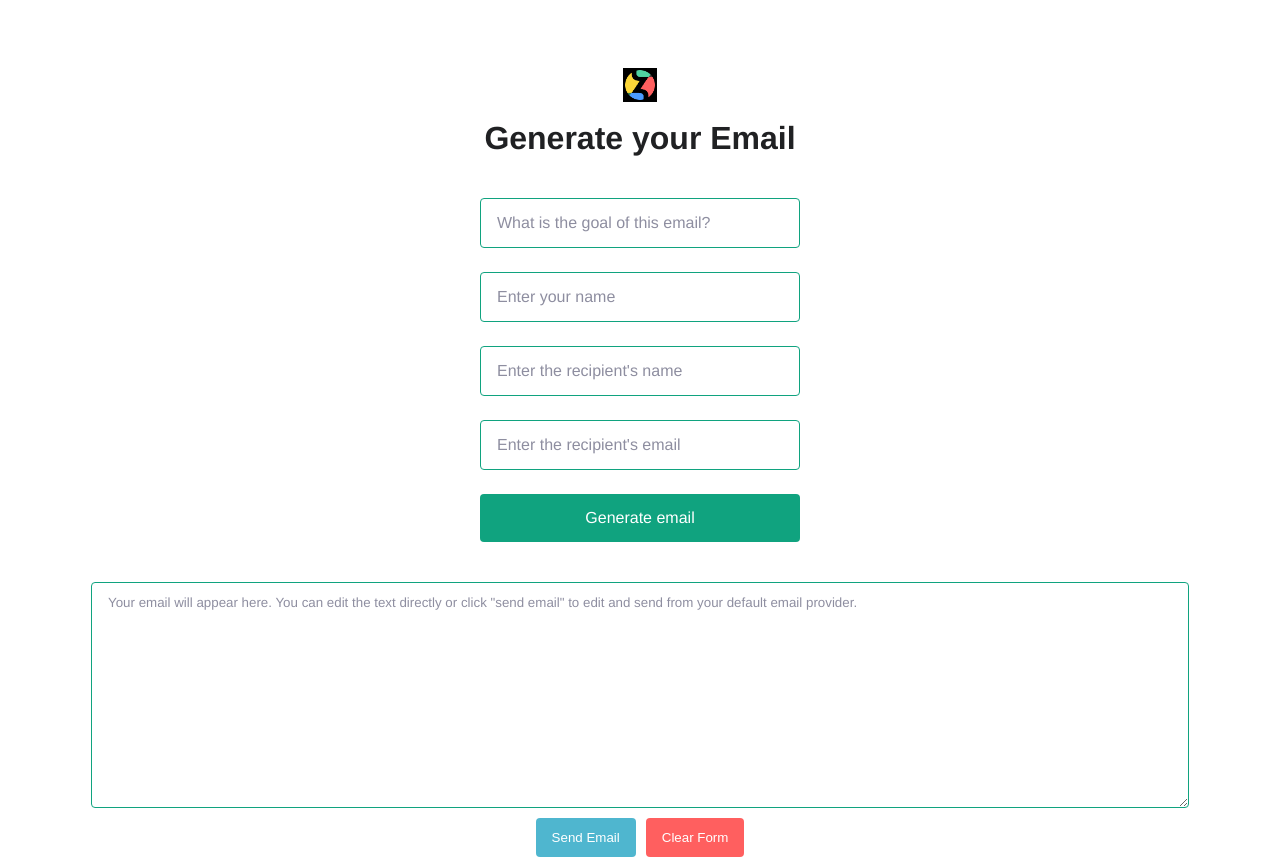
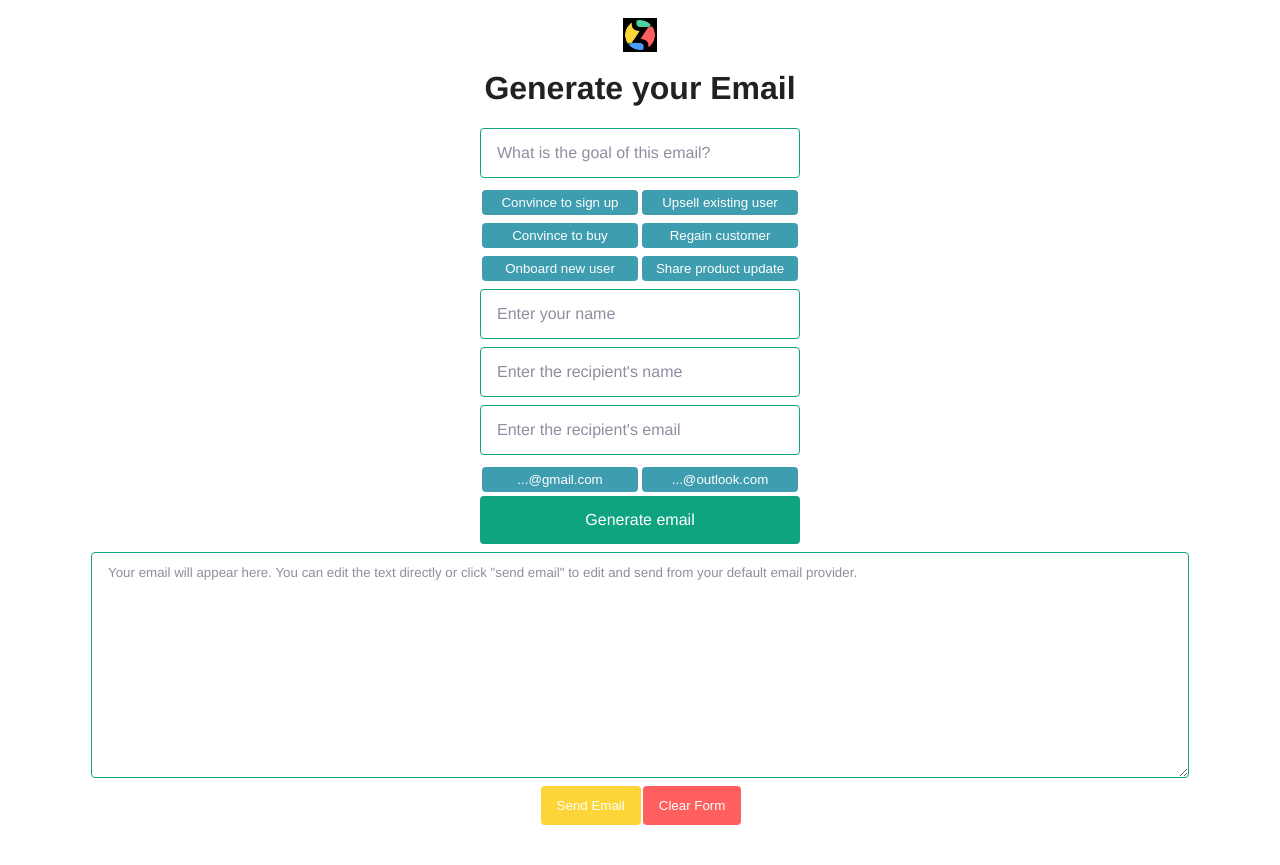
Before and after one commit to lst68868/recommender, a Next.js app: page / in a window 1280 px wide. After the commit the page ends 833 px from the top, so only its background shows below. Built offline with nearby package versions, Linux system fonts and the light colour scheme; a web font is replaced by a local one.

Commit message:
fixed button spacing/color

```diff
--- a/pages/index.js
+++ b/pages/index.js
@@ -18,6 +18,14 @@ export default function Home() {
   const [subjectLine, setSubjectLine] = useState("Hello From ZooTools");
   const [result, setResult] = useState("");
   const [loading, setLoading] = useState(false);
+
+  function addToEmailGoal(textToAdd) {
+    setEmailGoal(emailGoal + " " + textToAdd);
+  }
+
+  function addToRecipientEmail(textToAdd) {
+    setRecipientEmail(recipientEmail + textToAdd);
+  }
 
   async function onSubmit(event) {
     event.preventDefault();
@@ -68,6 +76,76 @@ export default function Home() {
             value={emailGoal}
             onChange={(e) => setEmailGoal(e.target.value)}
           />
+          <div className={styles.buttonRowContainer}>
+            <div className={styles.buttonRow}>
+              <button
+                type="button"
+                className={styles.mailButton}
+                onClick={() =>
+                  addToEmailGoal(
+                    "Convince the recipient to sign up for Zootools."
+                  )
+                }
+              >
+                Convince to sign up
+              </button>
+              <button
+                type="button"
+                className={styles.mailButton}
+                onClick={() =>
+                  addToEmailGoal(
+                    "I'm trying to upsell an existing ZooTools user."
+                  )
+                }
+              >
+                Upsell existing user
+              </button>
+            </div>
+            <div className={styles.buttonRow}>
+              <button
+                type="button"
+                className={styles.mailButton}
+                onClick={() =>
+                  addToEmailGoal(
+                    "Convince the recipient to buy a ZooTools product."
+                  )
+                }
+              >
+                Convince to buy
+              </button>
+              <button
+                type="button"
+                className={styles.mailButton}
+                onClick={() =>
+                  addToEmailGoal(
+                    "I want to get a former ZooTools customer back"
+                  )
+                }
+              >
+                Regain customer
+              </button>
+            </div>
+            <div className={styles.buttonRow}>
+              <button
+                type="button"
+                className={styles.mailButton}
+                onClick={() =>
+                  addToEmailGoal("I want to help onboard a new Zootools user.")
+                }
+              >
+                Onboard new user
+              </button>
+              <button
+                type="button"
+                className={styles.mailButton}
+                onClick={() =>
+                  addToEmailGoal("I want to share a Zootools product update.")
+                }
+              >
+                Share product update
+              </button>
+            </div>
+          </div>
           <input
             type="text"
             name="senderName"
@@ -89,6 +167,22 @@ export default function Home() {
             value={recipientEmail}
             onChange={(e) => setRecipientEmail(e.target.value)}
           />
+          <div className={styles.buttonRow}>
+            <button
+              type="button"
+              className={styles.mailButton}
+              onClick={() => addToRecipientEmail("@gmail.com")}
+            >
+              ...@gmail.com
+            </button>
+            <button
+              type="button"
+              className={styles.mailButton}
+              onClick={() => addToRecipientEmail("@outlook.com")}
+            >
+              ...@outlook.com
+            </button>
+          </div>
           {!loading && <input type="submit" value="Generate email" />}
         </form>
 
--- a/pages/index.module.css
+++ b/pages/index.module.css
@@ -24,7 +24,7 @@
   display: flex;
   flex-direction: column;
   align-items: center;
-  padding-top: 60px;
+  padding-top: 10px;
 }
 .main .icon {
   width: 34px;
@@ -35,6 +35,7 @@
   font-weight: bold;
   color: #202123;
   margin: 16px 0 40px;
+  margin-bottom: 20px;
 }
 .main form {
   display: flex;
@@ -45,8 +46,8 @@
   padding: 12px 16px;
   border: 1px solid #10a37f;
   border-radius: 4px;
-  margin-bottom: 24px;
   outline-color: #10a37f;
+  margin-bottom: 8px;
 }
 .main ::placeholder {
   color: #8e8ea0;
@@ -63,7 +64,7 @@
 }
 .main .result {
   font-family: "ColfaxAI", Helvetica, sans-serif;
-  margin-top: 40px;
+  margin-top: 8px;
   margin-left: 20px; /* Left margin */
   margin-right: 20px; /* Right margin */
   width: calc(100% - 200px); /* Adjust the width */
@@ -77,15 +78,16 @@
 
 .main .mailButton {
   padding: 12px 0;
-  color: #fff;
-  background-color: #4fb6cf; /* Updated color */
+  color: #ffffff;
+  background-color: #fcd638;
   border: none;
   border-radius: 4px;
   text-align: center;
   cursor: pointer;
   padding: 12px 16px;
-  margin-top: 10px;
-  margin-right: 10px; /* Added margin */
+  margin-top: 4px;
+  margin-right: 2px;
+  margin-left: 2px; /* Added margin */
 }
 
 .main .clearButton {
@@ -97,12 +99,13 @@
   text-align: center;
   cursor: pointer;
   padding: 12px 16px;
-  margin-top: 10px;
+  margin-top: 4px;
 }
 
 .main .buttonContainer {
   display: flex;
-  justify-content: space-between; /* To spread buttons apart */
+  justify-content: space-between;
+  margin-top: 4px; /* To spread buttons apart */
 }
 
 .main input[type="submit"]:hover {
@@ -112,7 +115,7 @@
 }
 
 .main .mailButton:hover {
-  background-color: #3f9db0;
+  background-color: #fabe2c;
   transition: all 0.3s ease; /* Smooth transition effect */
 }
 
@@ -121,7 +124,33 @@
   transition: all 0.3s ease; /* Smooth transition effect */
 }
 
-.loadingMessage {
-  font-weight: bold;
-  font-size: 20px;
+.buttonRowContainer {
+  display: flex;
+  flex-direction: column;
+  align-items: center;
+  margin-top: 0px;
+  margin-bottom: 4px;
 }
+.buttonRow {
+  display: flex;
+  justify-content: center;
+  align-items: center;
+  margin-bottom: 4px;
+}
+
+.buttonRow .mailButton {
+  background-color: #3f9db0;
+}
+
+.buttonRow .mailButton:hover {
+  background-color: #368a98; /* Slightly darkened color for hover state */
+}
+
+.buttonRow .mailButton {
+  width: 156px; /* or whatever width you want */
+  height: 25px;
+  text-align: center;
+  padding: 0;
+  /* or whatever height you want */
+  /* other styles as needed */
+}
```
